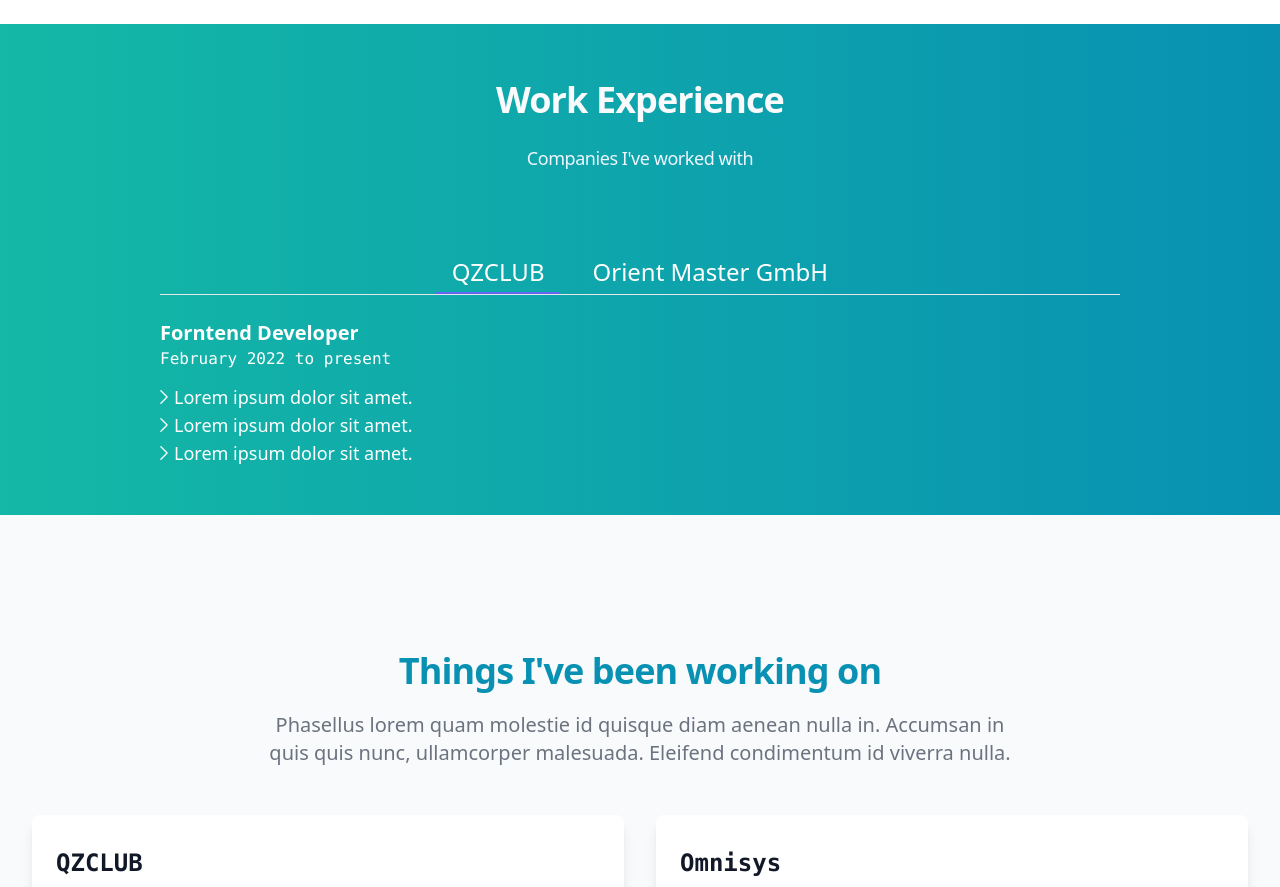
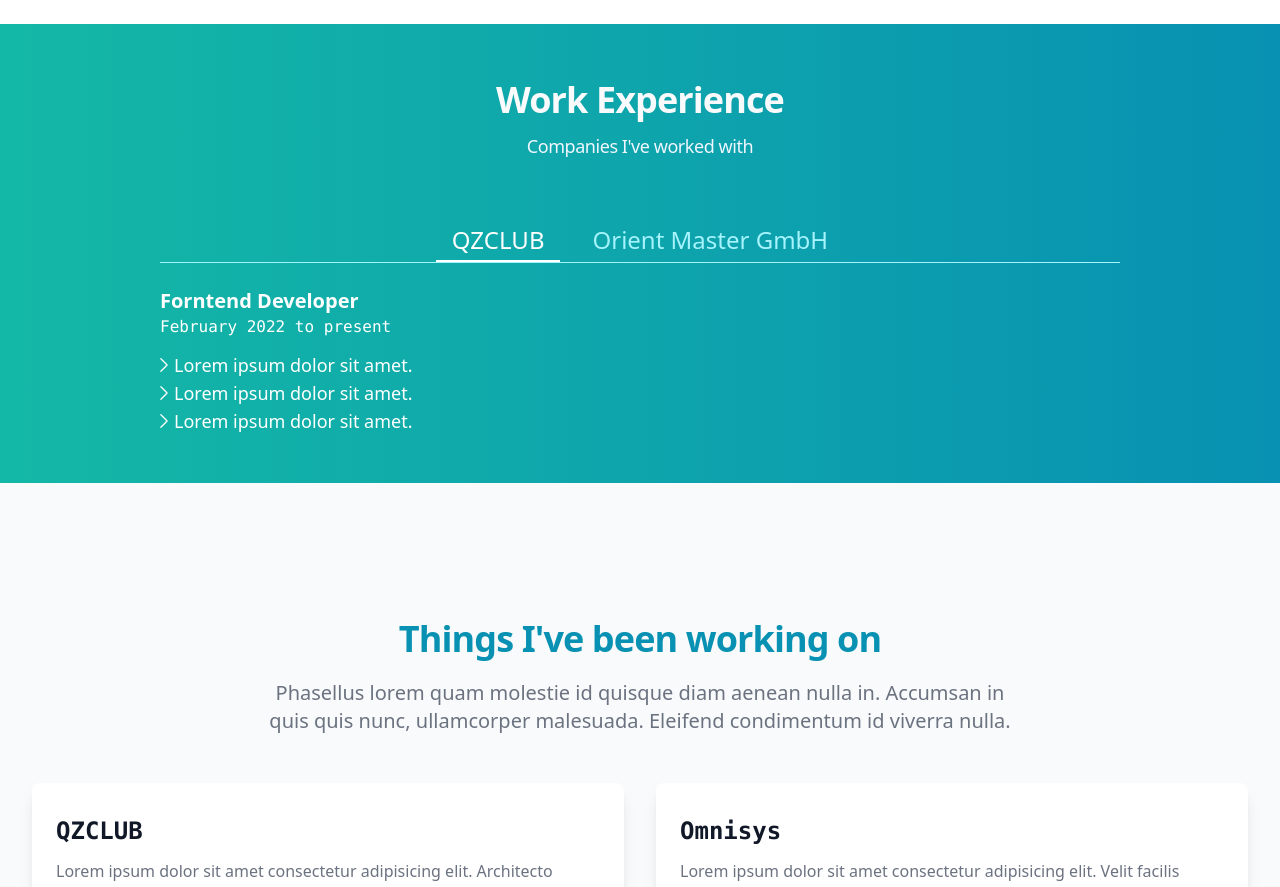
Before and after one commit to jaytoy/v1, a Next.js app: page / in a window 1280 px wide. Shown: the part 1140-2027 px from the top of the page. Built offline with nearby package versions, Linux system fonts and the light colour scheme.

Commit message:
small adjustment

```diff
--- a/components/experience.tsx
+++ b/components/experience.tsx
@@ -31,27 +31,27 @@
           <h2 className="mt-2 text-3xl font-bold text-slate-50 tracking-tight sm:text-4xl sm:tracking-tight">
             Work Experience
           </h2>
-          <p className="mt-6 text-lg tracking-tight text-blue-50">
+          <p className="mt-3 text-lg tracking-tight text-blue-50">
             Companies I&apos;ve worked with
           </p>
         </div>
         <Tab.Group
           as="div"
-          className="mt-8 grid grid-cols-1 items-center gap-y-2 pt-10 sm:gap-y-6 md:mt-10"
+          className="mt-4 md:mt-5 grid grid-cols-1 items-center gap-y-2 pt-10 sm:gap-y-6"
           vertical={tabOrientation === 'vertical'}
         >
           {({ selectedIndex }) => (
             <>
-              <div className="border-b border-gray-200 -mx-4 flex overflow-x-auto pb-0 sm:mx-0 sm:overflow-visible">
+              <div className="border-b border-cyan-200 -mx-4 flex overflow-x-auto pb-0 sm:mx-0 sm:overflow-visible">
                 <Tab.List className="relative z-10 flex gap-x-4 whitespace-nowrap px-4 sm:mx-auto sm:px-0">
                   {experiences.map((exp, expIndex) => (
                     <div
                       key={exp.id}
                       className={clsx(
-                        'group relative py-1 px-4 border-b-2 text-white',
+                        'group relative py-1 px-4 border-b-2',
                         selectedIndex === expIndex
-                          ? 'border-indigo-500 text-indigo-600'
-                          : 'hover:bg-white/20 lg:hover:bg-white/5 border-transparent'
+                          ? 'border-white text-white'
+                          : 'text-cyan-200 hover:bg-white/20 lg:hover:bg-white/5 border-transparent'
                       )}
                     >
                       <h3>
```
